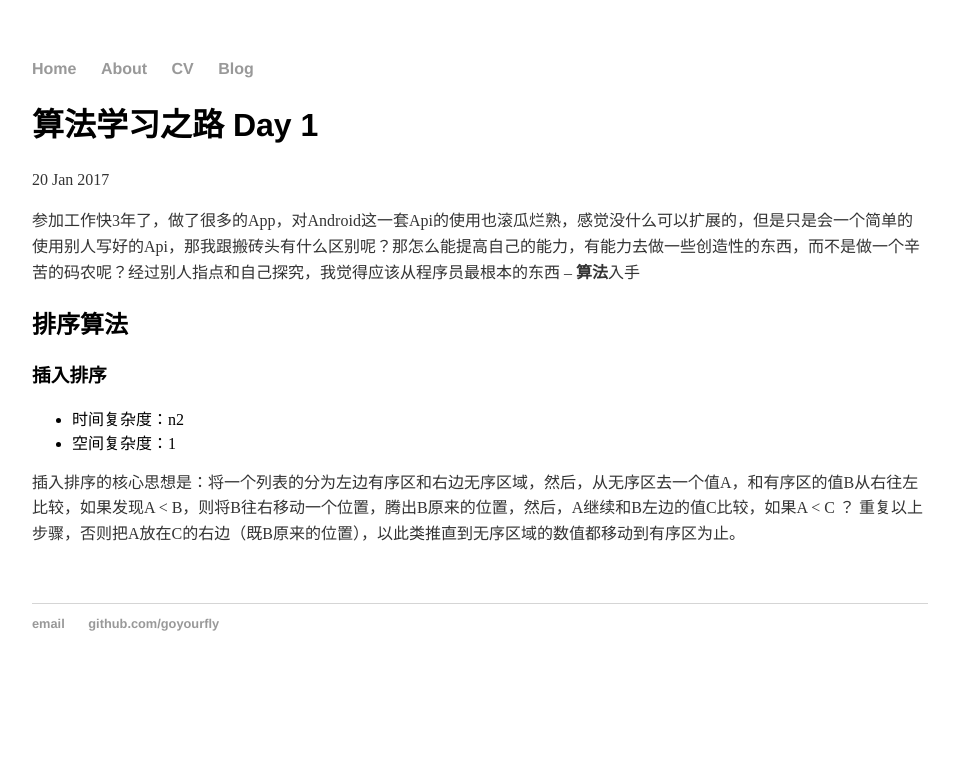
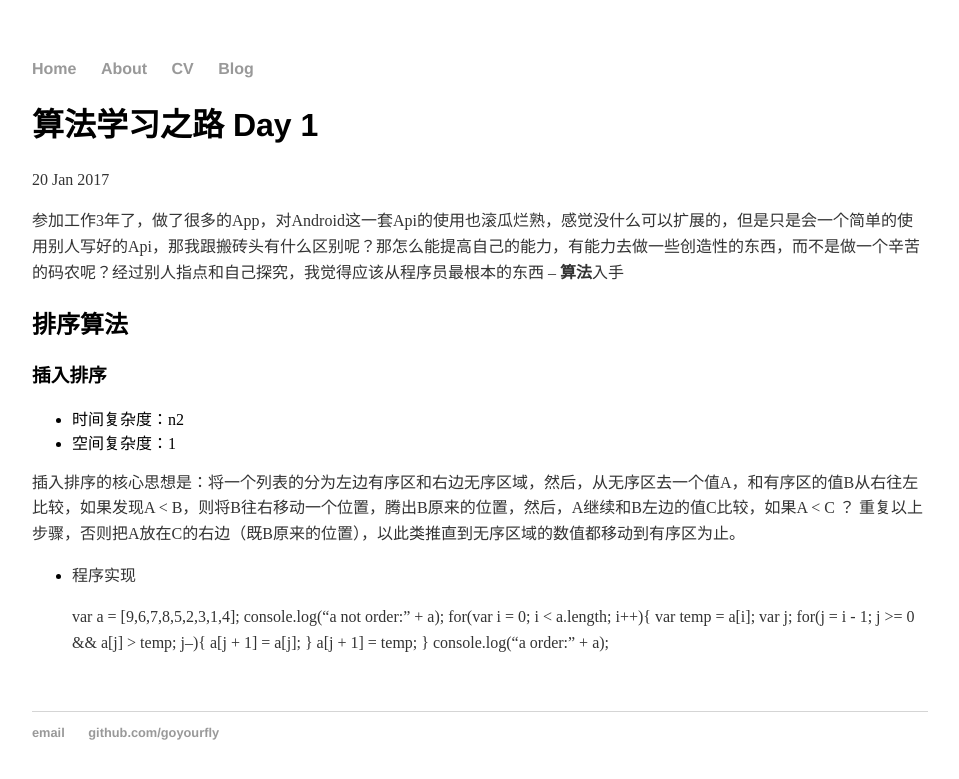
Before and after one commit to goyourfly/goyourfly.github.io, a Jekyll site: the page built from _posts/2017-01-20-go-your-fly-site-algorithm-day-1.md, in a window 1280 px wide. Shown: the top 779 px of the page, without its empty margins (160-1119 px from the left). Built offline with Jekyll 4.4.1, drawn with Linux system fonts in a browser that asks for light colours.

Commit message:
Update 2017-01-20-go-your-fly-site-algorithm-day-1.md

```diff
--- a/_posts/2017-01-20-go-your-fly-site-algorithm-day-1.md
+++ b/_posts/2017-01-20-go-your-fly-site-algorithm-day-1.md
@@ -3,7 +3,7 @@ layout: post
 title: "算法学习之路 Day 1"
 date: 2017-01-20
 ---
-参加工作快3年了，做了很多的App，对Android这一套Api的使用也滚瓜烂熟，感觉没什么可以扩展的，但是只是会一个简单的使用别人写好的Api，那我跟搬砖头有什么区别呢？那怎么能提高自己的能力，有能力去做一些创造性的东西，而不是做一个辛苦的码农呢？经过别人指点和自己探究，我觉得应该从程序员最根本的东西 -- **算法**入手
+参加工作3年了，做了很多的App，对Android这一套Api的使用也滚瓜烂熟，感觉没什么可以扩展的，但是只是会一个简单的使用别人写好的Api，那我跟搬砖头有什么区别呢？那怎么能提高自己的能力，有能力去做一些创造性的东西，而不是做一个辛苦的码农呢？经过别人指点和自己探究，我觉得应该从程序员最根本的东西 -- **算法**入手
 
 
 ## 排序算法
@@ -14,3 +14,17 @@ date: 2017-01-20
 - 空间复杂度：1
 
 插入排序的核心思想是：将一个列表的分为左边有序区和右边无序区域，然后，从无序区去一个值A，和有序区的值B从右往左比较，如果发现A < B，则将B往右移动一个位置，腾出B原来的位置，然后，A继续和B左边的值C比较，如果A < C ？ 重复以上步骤，否则把A放在C的右边（既B原来的位置），以此类推直到无序区域的数值都移动到有序区为止。
+
+- 程序实现
+
+    var a = [9,6,7,8,5,2,3,1,4];
+    console.log("a not order:" + a);
+    for(var i = 0; i < a.length; i++){
+       var temp = a[i];
+       var j;
+       for(j = i - 1; j >= 0 && a[j] > temp; j--){
+            a[j + 1] = a[j];
+       }
+       a[j + 1] = temp;
+    }
+    console.log("a order:" + a);
```
